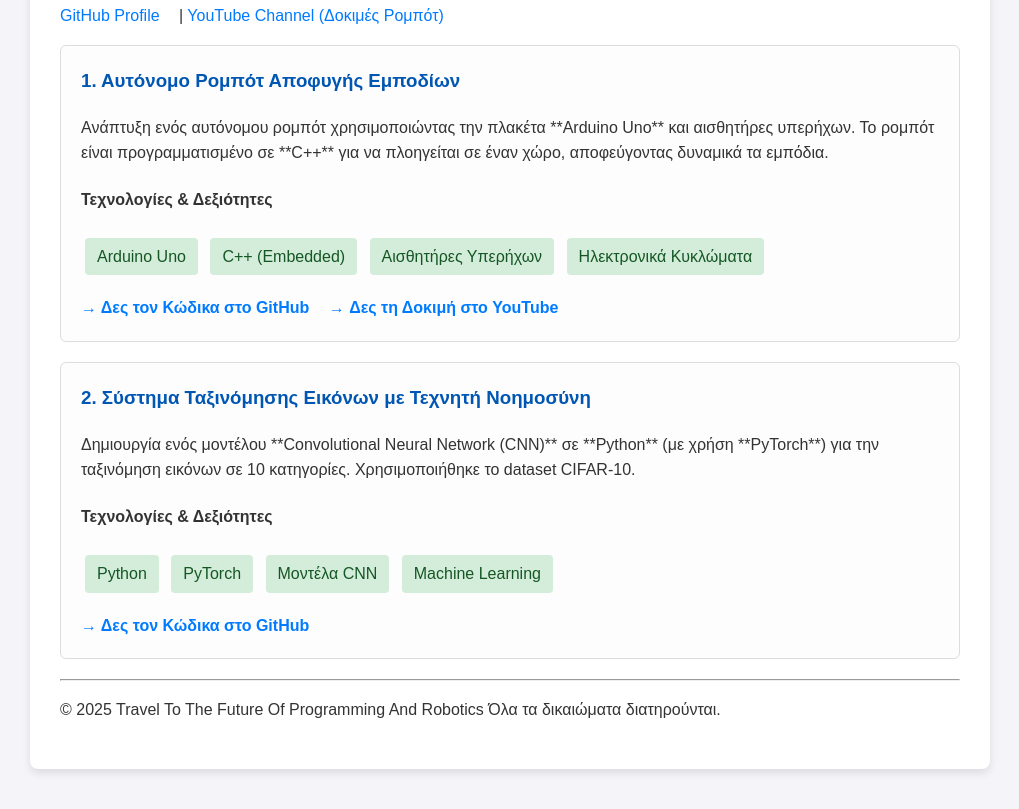
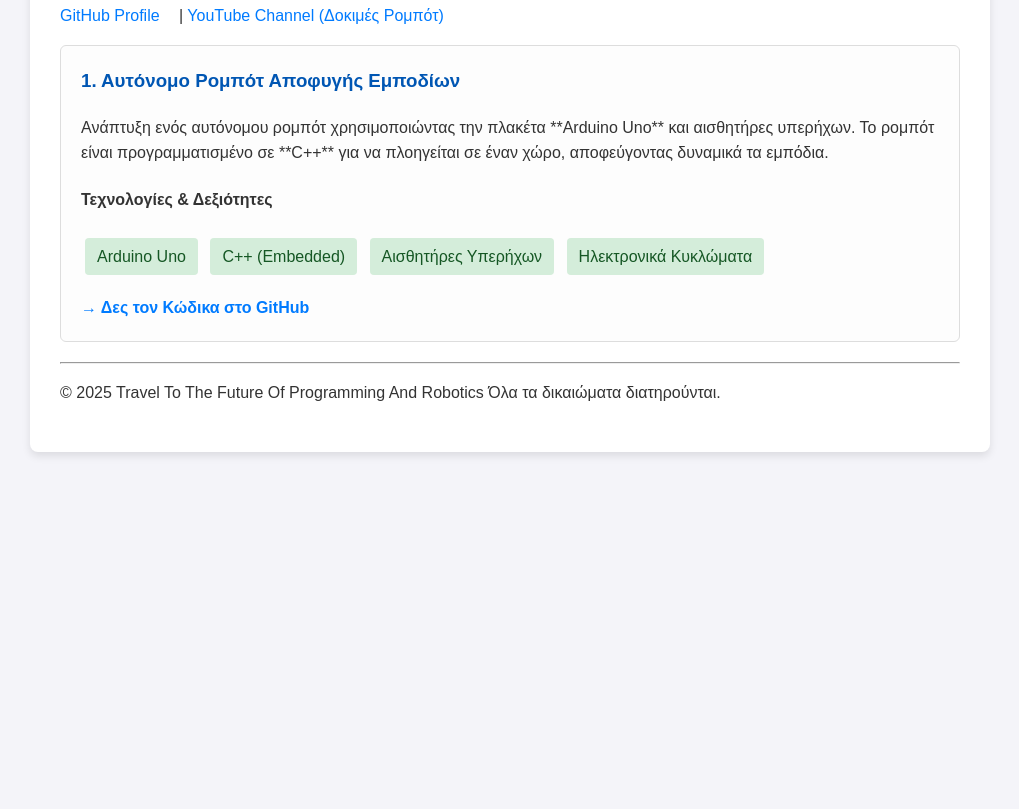
Before and after one commit to travletothefurureprogramming/travletothefurureprogramming.github.io, a plain HTML site: page index.html in a window 1280 px wide. Shown: the part 649-1458 px from the top of the page, without its empty margins (130-1149 px from the left). After the commit the page ends 1141 px from the top, so only its background shows below. Drawn offline with Linux system fonts and the light colour scheme.

Commit message:
Update index.html

```diff
--- a/index.html
+++ b/index.html
@@ -131,27 +131,11 @@
             <li>Ηλεκτρονικά Κυκλώματα</li>
         </ul>
         <div class="project-links">
-            <a href="https://github.com/ibpsa/project1" target="_blank">→ Δες τον Κώδικα στο GitHub</a>
-            <a href="https://www.youtube.com/watch?v=jNQXAC9IVRw&vl=en" target="_blank">→ Δες τη Δοκιμή στο YouTube</a>
+            <a href="https://github.com/travletothefurureprogramming/-/tree/main" target="_blank">→ Δες τον Κώδικα στο GitHub</a>
         </div>
     </div>
 
-    <div class="project-item">
-        <h3>2. Σύστημα Ταξινόμησης Εικόνων με Τεχνητή Νοημοσύνη</h3>
-        <p>
-            Δημιουργία ενός μοντέλου **Convolutional Neural Network (CNN)** σε **Python** (με χρήση **PyTorch**) για την ταξινόμηση εικόνων σε 10 κατηγορίες. Χρησιμοποιήθηκε το dataset CIFAR-10.
-        </p>
-        <h4>Τεχνολογίες & Δεξιότητες</h4>
-        <ul class="project-skills">
-            <li>Python</li>
-            <li>PyTorch</li>
-            <li>Μοντέλα CNN</li>
-            <li>Machine Learning</li>
-        </ul>
-        <div class="project-links">
-            <a href="https://docs.github.com/issues/planning-and-tracking-with-projects/learning-about-projects/about-projects" target="_blank">→ Δες τον Κώδικα στο GitHub</a>
-        </div>
-    </div>
+
 
     <hr>
     <footer>
```
